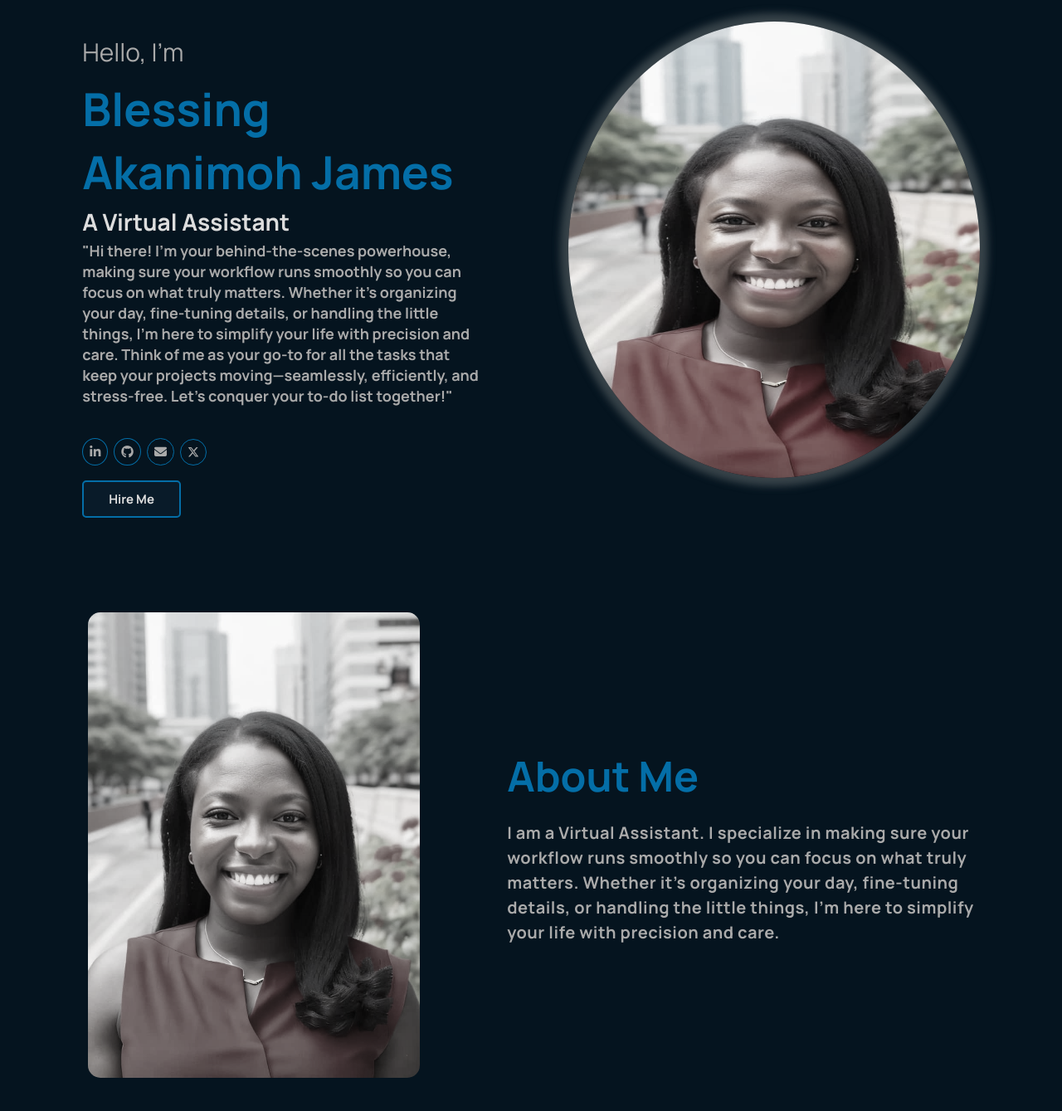
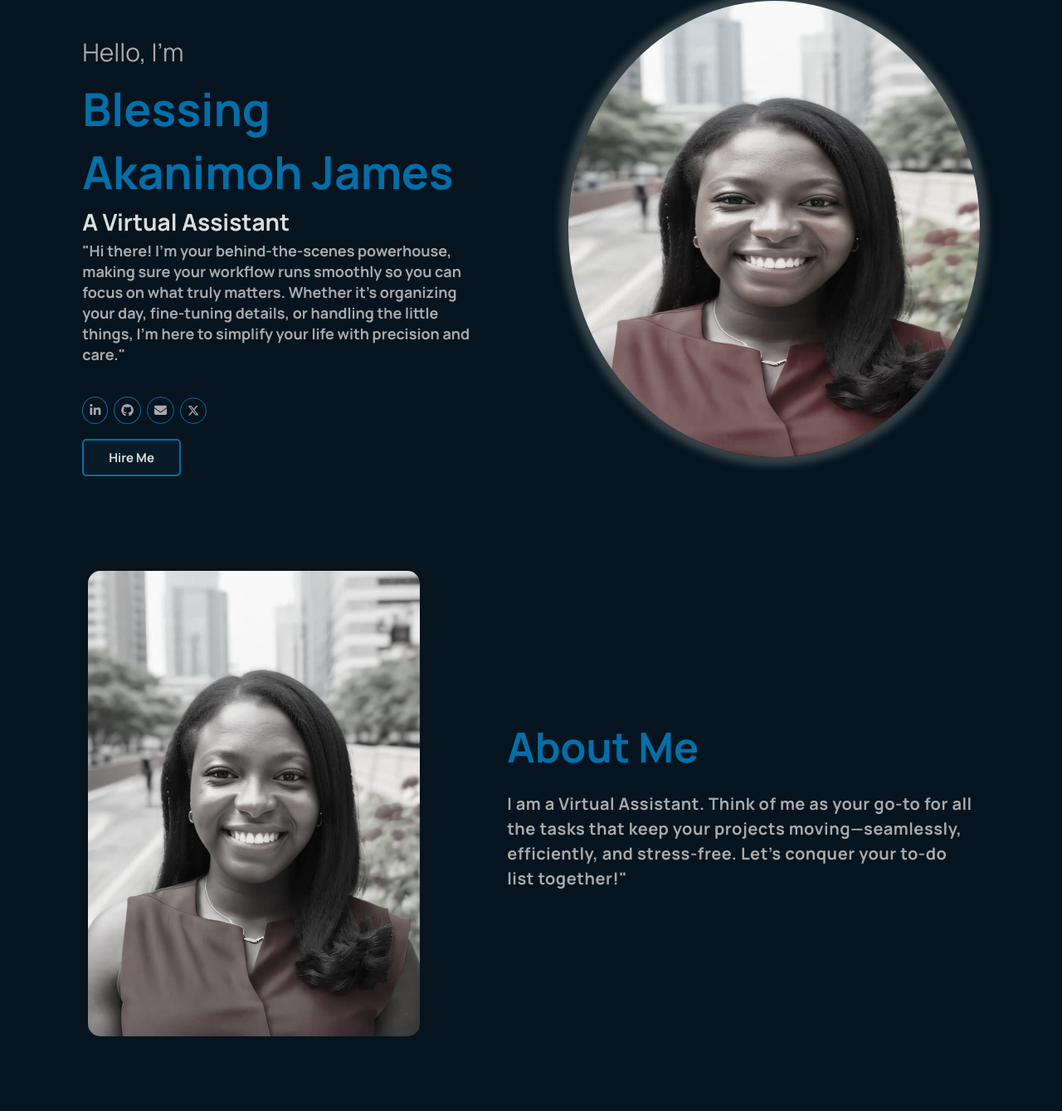
Before and after one commit to Jahsbaby/MY-VA-PORTFOLIO, a plain HTML site: page index.html in a window 1280 px wide. Shown: the part 118-1457 px from the top of the page at 83% size. Drawn offline with nearby package versions, Linux system fonts and the light colour scheme.

Commit message:
Update index.html

```diff
--- a/index.html
+++ b/index.html
@@ -54,9 +54,7 @@
             "Hi there! I’m your behind-the-scenes powerhouse,
             making sure your workflow runs smoothly so you can focus on what truly matters.
             Whether it’s organizing your day, fine-tuning details, or handling the little things,
-            I’m here to simplify your life with precision and care.
-            Think of me as your go-to for all the tasks that keep your projects moving—seamlessly,
-            efficiently, and stress-free. Let’s conquer your to-do list together!"
+            I’m here to simplify your life with precision and care."
             <!--"My goal is to become a trusted extension of your team, streamlining your daily operations
             so you can focus on growing your business and achieving your long-term vision."-->
           </p>
@@ -98,10 +96,8 @@
       <div class="about-content" data-aos="fade-up" data-aos-delay="200">
         <h1>About Me</h1>
         <p>
-          I am a Virtual Assistant. I specialize in
-          making sure your workflow runs smoothly so you can focus on what truly matters.
-           Whether it’s organizing your day, fine-tuning details,
-          or handling the little things, I’m here to simplify your life with precision and care.
+          I am a Virtual Assistant. Think of me as your go-to for all
+          the tasks that keep your projects moving—seamlessly, efficiently, and stress-free. Let’s conquer your to-do list together!"
         </p>
       </div>
     </section>
```
